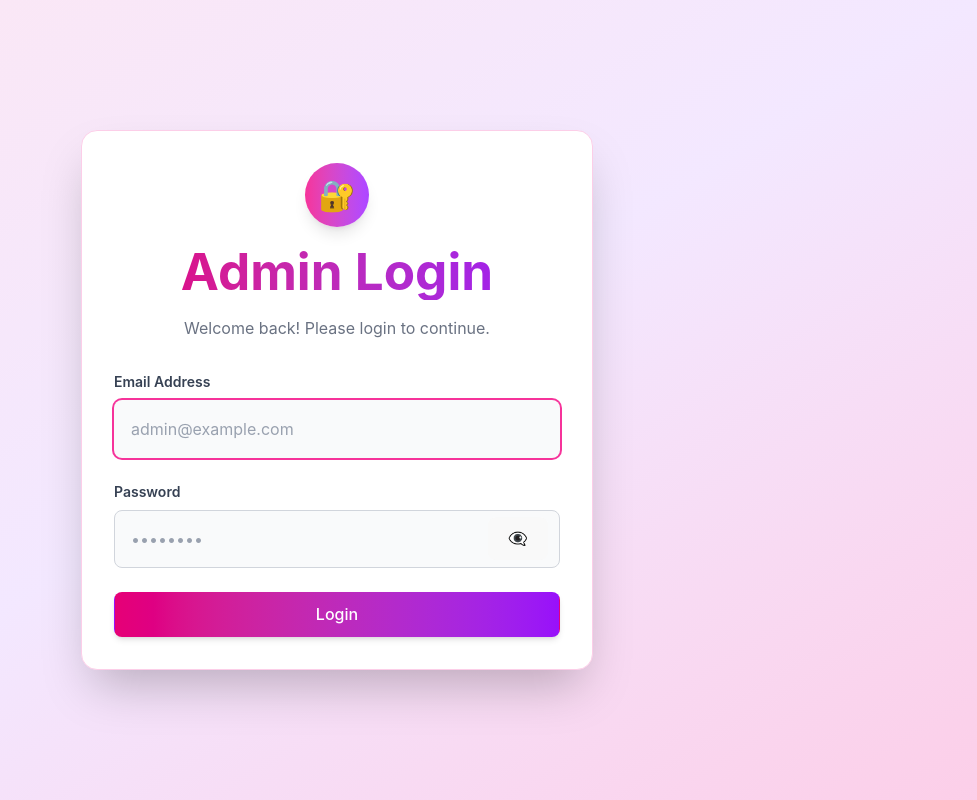
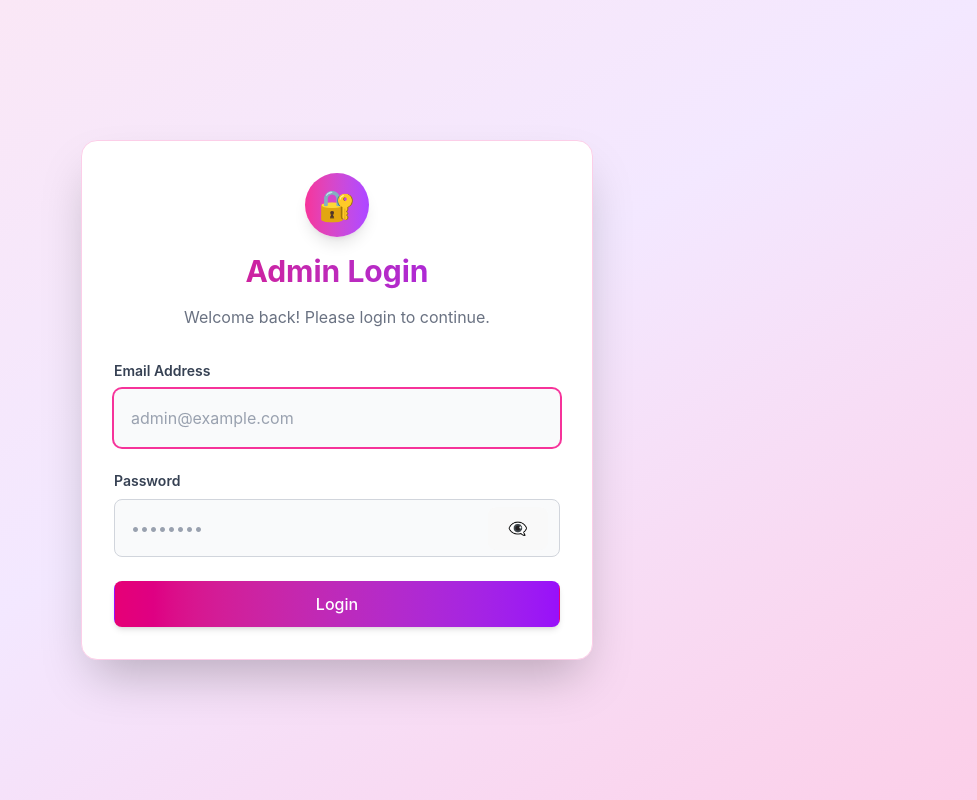
Before and after one commit to Fresherpb35/dating, a React app: page / in a window 1280 px wide. Shown: the whole page, without its empty margins (303-1280 px from the left). Built offline with nearby package versions, Linux system fonts and the light colour scheme; no server answers; the HTML template or start-up script is replaced by a standard one.

Commit message:
Update index.css

```diff
--- a/src/index.css
+++ b/src/index.css
@@ -1,4 +1,13 @@
 @import "tailwindcss";
+/* index.css */
+
+/* Import Inter from Google Fonts */
+@import url('https://fonts.googleapis.com/css2?family=Inter:wght@400;500;600;700&display=swap');
+
+/* Apply globally */
+body {
+  font-family: 'Inter', sans-serif;
+}
 
 :root {
   font-family: system-ui, Avenir, Helvetica, Arial, sans-serif;
@@ -24,7 +33,7 @@
   color: #535bf2;
 }
 
-body {
+/* body {
   background-color: #ffe6eb;
   margin: 0;
   font-family: -apple-system, BlinkMacSystemFont, 'Segoe UI', Roboto, Oxygen, Ubuntu, sans-serif;
@@ -32,12 +41,12 @@
   place-items: center;
   min-width: 320px;
   min-height: 100vh;
-}
+} */
 
-h1 {
+/* h1 {
   font-size: 3.2em;
   line-height: 1.1;
-}
+} */
 
 button {
   border-radius: 8px;
```
